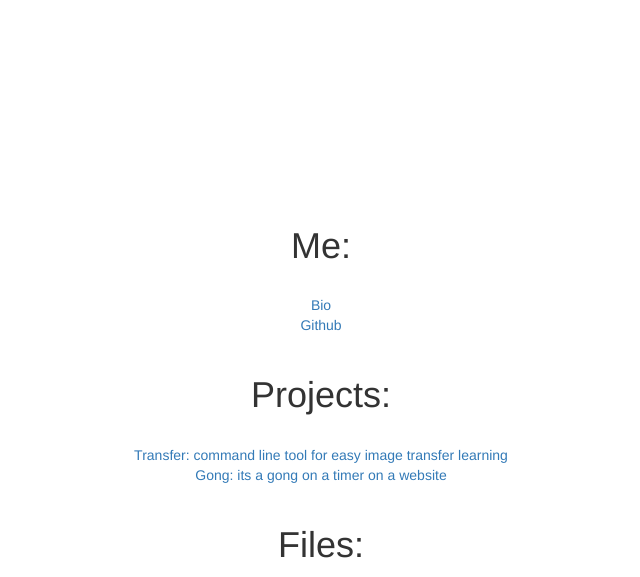
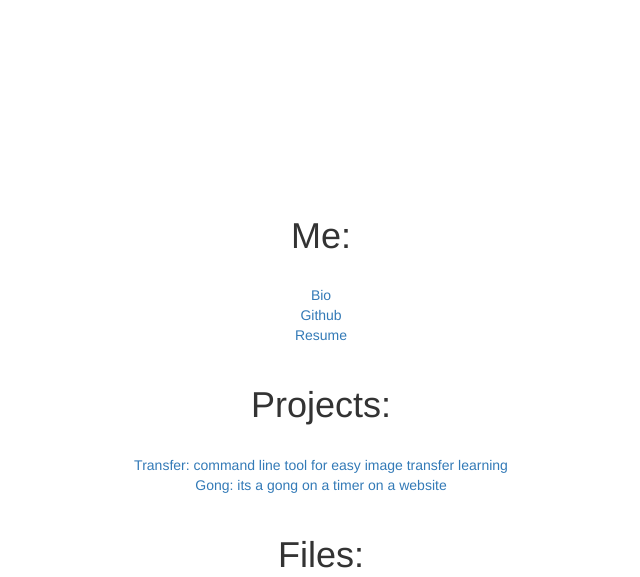
Before and after one commit to matthew-sochor-zz/mattso.ch, a Flask app: page / in a window 1280 px wide. Shown: the top 577 px of the page, without its empty margins (319-959 px from the left). Run offline with Flask 2, Linux system fonts and the light colour scheme; some libraries are stand-ins or nearby versions.

Commit message:
Add resume to homepage

```diff
--- a/app/templates/home.html
+++ b/app/templates/home.html
@@ -16,7 +16,8 @@
   <div align="middle" class="middle">
     <h1>Me:</h1><br>
     <a href="or">Bio</a> <br>
-    <a href="https://github.com/matthew-sochor">Github</a> <br><br>
+    <a href="https://github.com/matthew-sochor">Github</a> <br>
+    <a href="https://github.com/matthew-sochor/resume/blob/master/Matthew-Sochor-Resume-web.pdf">Resume</a><br><br>
     <h1>Projects:</h1> <br>
     <a href="https://github.com/matthew-sochor/transfer">Transfer: command line tool for easy image transfer learning</a> <br>
     <a href="http://gong.mattso.ch">Gong: its a gong on a timer on a website</a> <br><br>
```
